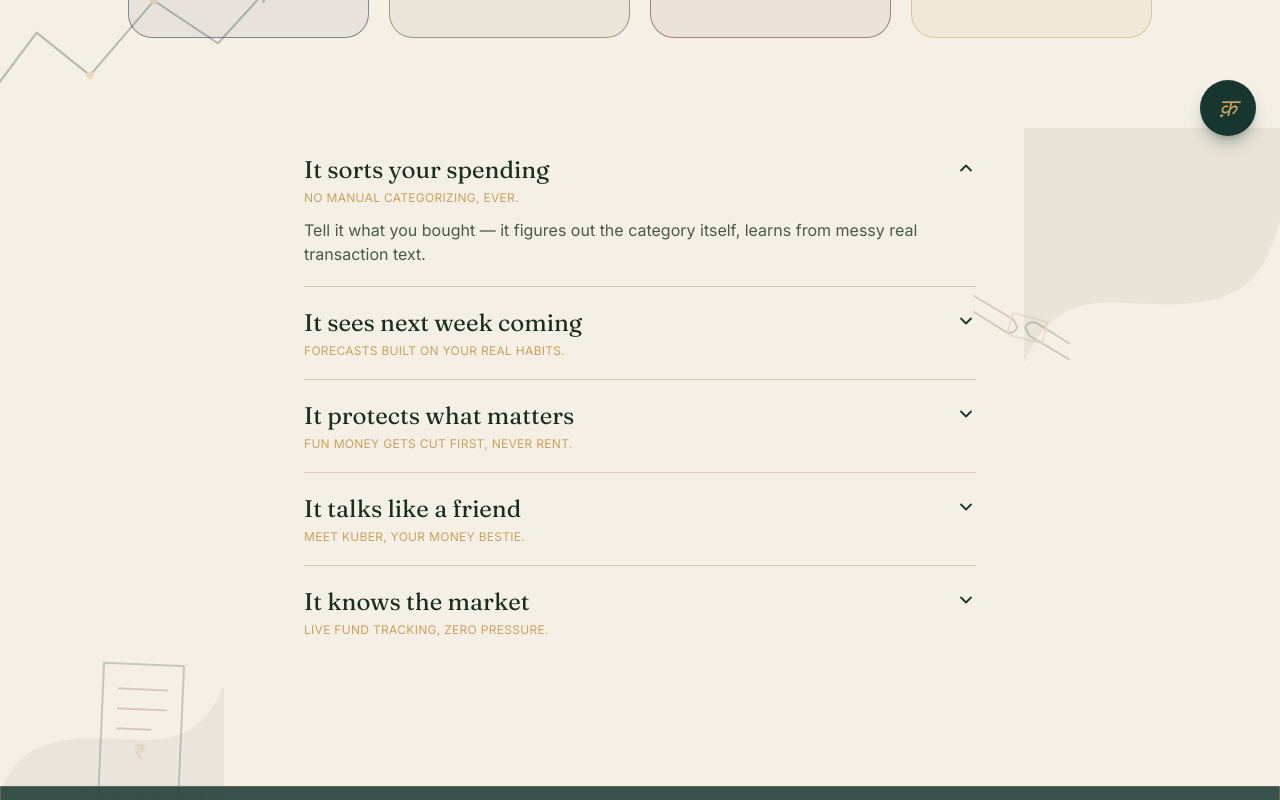
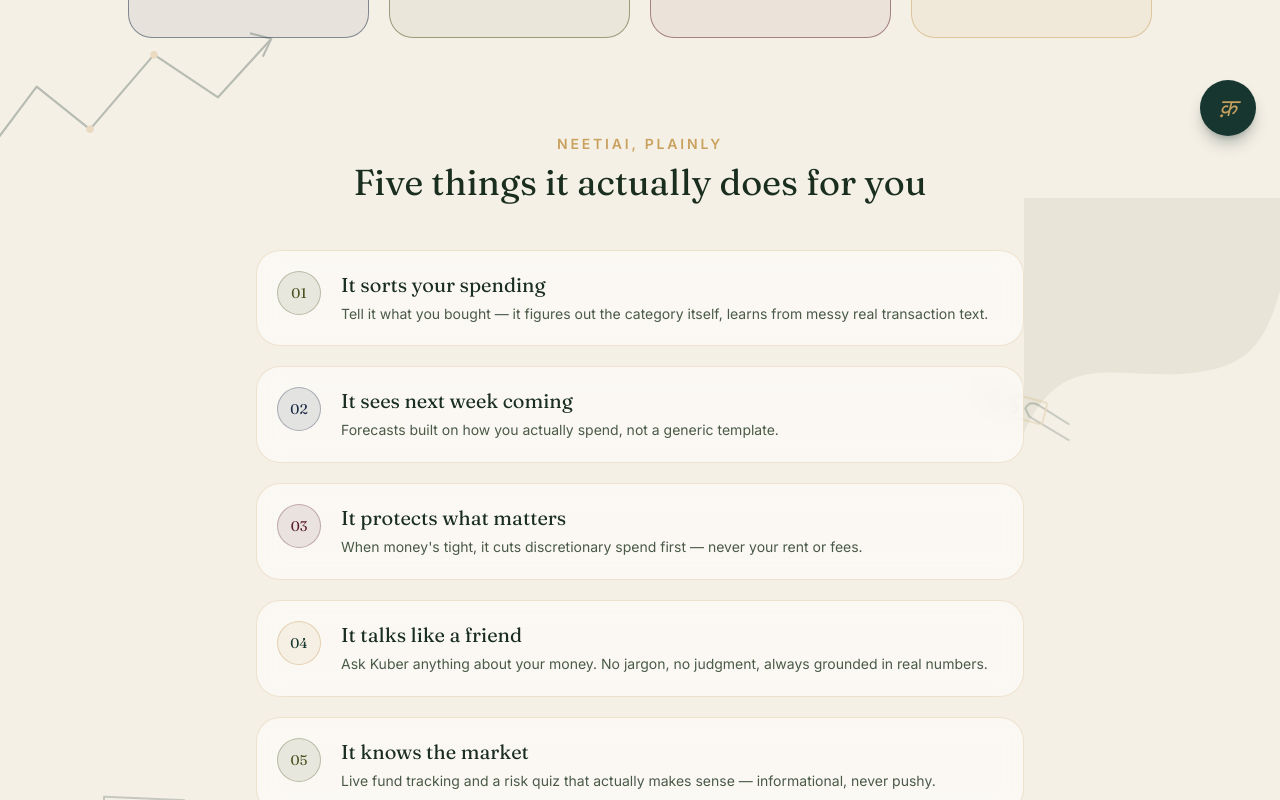
Before and after one commit to Bhoomified/NeetiAi, a Next.js app in the folder frontend/: page / in a window 1280 px wide. Shown: the part 640-1440 px from the top of the page. Built offline with nearby package versions, Linux system fonts and the light colour scheme.

Commit message:
feat: replace basic accordion with always-visible numbered feature showcase + subtitle, simplify hero tagline (persistent version now lives in Nav)

```diff
--- a/frontend/app/page.tsx
+++ b/frontend/app/page.tsx
@@ -2,7 +2,7 @@ import Nav from "@/components/Nav";
 import FinanceLineArt from "@/components/FinanceLineArt";
 import AbstractEdgePatterns from "@/components/AbstractEdgePatterns";
 import StickyTagline from "@/components/StickyTagline";
-import FeatureAccordion from "@/components/FeatureAccordion";
+import FeatureShowcase from "@/components/FeatureShowcase";
 import NavigationBlocks from "@/components/NavigationBlocks";
 import FloatingAssistant from "@/components/FloatingAssistant";
 import MagneticButton from "@/components/MagneticButton";
@@ -28,7 +28,7 @@ export default function Home() {
       </section>
 
       <section id="features" className="relative px-6 sm:px-8 pb-32">
-        <FeatureAccordion />
+        <FeatureShowcase />
       </section>
 
       <section className="relative glass-forest">
--- /dev/null
+++ b/frontend/components/FeatureShowcase.tsx
@@ -0,0 +1,45 @@
+const FEATURES = [
+  { n: "01", title: "It sorts your spending", body: "Tell it what you bought — it figures out the category itself, learns from messy real transaction text.", tone: "olive" },
+  { n: "02", title: "It sees next week coming", body: "Forecasts built on how you actually spend, not a generic template.", tone: "navy" },
+  { n: "03", title: "It protects what matters", body: "When money's tight, it cuts discretionary spend first — never your rent or fees.", tone: "wine" },
+  { n: "04", title: "It talks like a friend", body: "Ask Kuber anything about your money. No jargon, no judgment, always grounded in real numbers.", tone: "gold" },
+  { n: "05", title: "It knows the market", body: "Live fund tracking and a risk quiz that actually makes sense — informational, never pushy.", tone: "olive" },
+];
+
+const TONE: Record<string, string> = {
+  olive: "bg-olive/10 text-olive border-olive/30",
+  navy: "bg-navy/10 text-navy border-navy/30",
+  wine: "bg-wine/10 text-wine border-wine/30",
+  gold: "bg-gold/10 text-forest border-gold/40",
+};
+
+export default function FeatureShowcase() {
+  return (
+    <div className="max-w-3xl mx-auto">
+      <p className="text-center text-sm tracking-[0.2em] uppercase text-gold font-semibold mb-2">
+        NeetiAi, plainly
+      </p>
+      <h2 className="font-display text-3xl sm:text-4xl text-center mb-12">
+        Five things it actually does for you
+      </h2>
+      <div className="space-y-5">
+        {FEATURES.map((f) => (
+          <div
+            key={f.n}
+            className="flex items-start gap-5 p-5 rounded-3xl glass border border-hairline
+                       hover:border-gold hover:-translate-y-0.5 transition-all duration-300 ease-out"
+          >
+            <span className={`shrink-0 w-11 h-11 rounded-full border flex items-center justify-center
+                               font-display text-sm ${TONE[f.tone]}`}>
+              {f.n}
+            </span>
+            <div>
+              <h3 className="font-display text-xl mb-1">{f.title}</h3>
+              <p className="text-sm text-ink-soft leading-relaxed">{f.body}</p>
+            </div>
+          </div>
+        ))}
+      </div>
+    </div>
+  );
+}
--- a/frontend/components/StickyTagline.tsx
+++ b/frontend/components/StickyTagline.tsx
@@ -1,6 +1,6 @@
 export default function StickyTagline() {
   return (
-    <div className="sticky top-[65px] z-40 pt-10 pb-6 text-center pointer-events-none">
+    <div className="pt-10 pb-6 text-center">
       <h1 className="font-display text-6xl sm:text-8xl italic text-forest leading-none">NeetiAi</h1>
       <p className="text-sm sm:text-base tracking-[0.15em] uppercase text-ink-soft mt-3 font-medium">
         The intelligence behind your finances.
```
